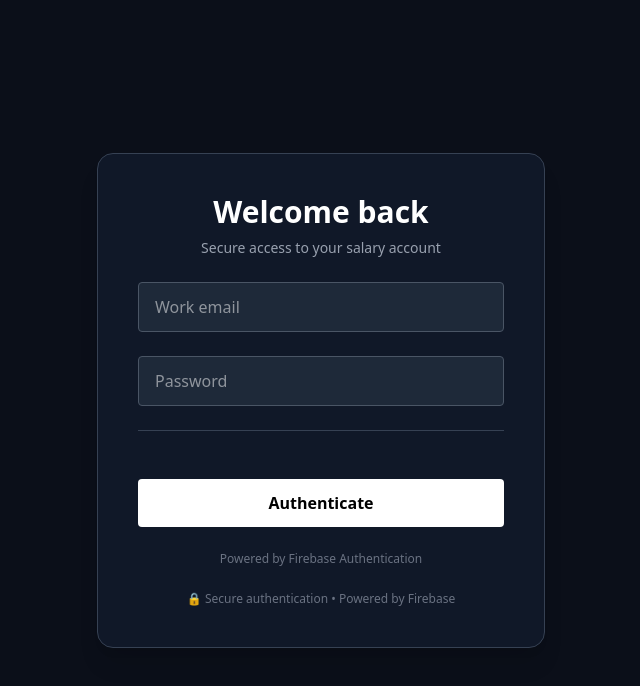
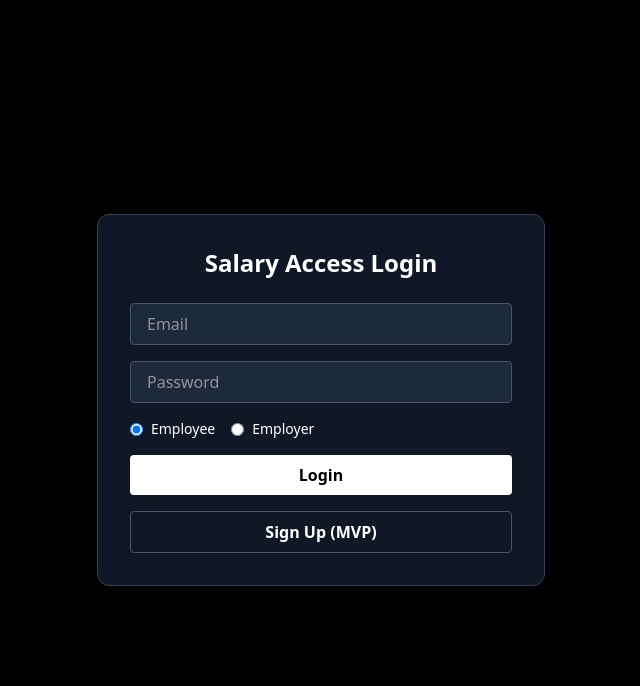
Before and after one commit to Coderrr-beep/Salary-access-MVP, a Next.js app: page /login in a window 1280 px wide. Shown: the top 686 px of the page, without its empty margins (319-959 px from the left). Built offline with nearby package versions, Linux system fonts and the light colour scheme.

Commit message:
Refactor login page to include user role handling

```diff
--- a/app/login/page.js
+++ b/app/login/page.js
@@ -1,58 +1,106 @@
 "use client";
 
 import { useState } from "react";
+import { useRouter } from "next/navigation";
 import { auth, db } from "@/lib/firebase";
-import { signInWithEmailAndPassword } from "firebase/auth";
-import { doc, getDoc } from "firebase/firestore";
+import {
+  signInWithEmailAndPassword,
+  createUserWithEmailAndPassword,
+} from "firebase/auth";
+import { doc, getDoc, setDoc } from "firebase/firestore";
 
 export default function LoginPage() {
+  const router = useRouter();
+
   const [email, setEmail] = useState("");
   const [password, setPassword] = useState("");
+  const [role, setRole] = useState("employee"); // default
+  const [loading, setLoading] = useState(false);
   const [error, setError] = useState("");
-  const [loading, setLoading] = useState(false);
-  const [userRole, setUserRole] = useState(null);
+
+  /* ---------------- LOGIN ---------------- */
 
   const handleLogin = async () => {
     setError("");
     setLoading(true);
 
     try {
-      const cred = await signInWithEmailAndPassword(auth, email, password);
+      const res = await signInWithEmailAndPassword(auth, email, password);
+      const uid = res.user.uid;
 
-      const uid = cred.user.uid;
-
-      // 🔐 Fetch role from Firestore
       const userRef = doc(db, "users", uid);
       const snap = await getDoc(userRef);
 
       if (!snap.exists()) {
-        throw new Error("User role not found");
+        setError("User profile not found. Please sign up.");
+        setLoading(false);
+        return;
       }
 
-      setUserRole(snap.data().role); // "employee" | "employer"
+      const userData = snap.data();
+
+      if (userData.role === "employee") {
+        router.push("/employee");
+      } else if (userData.role === "employer") {
+        router.push("/employer");
+      } else {
+        setError("Invalid role assigned.");
+      }
     } catch (err) {
-      setError("Invalid credentials or role not assigned");
+      setError(err.message);
+    } finally {
+      setLoading(false);
     }
-
-    setLoading(false);
   };
 
+  /* ---------------- SIGNUP (MVP) ---------------- */
+
+  const handleSignup = async () => {
+    setError("");
+    setLoading(true);
+
+    try {
+      const res = await createUserWithEmailAndPassword(auth, email, password);
+      const uid = res.user.uid;
+
+      // Create user profile in Firestore
+      await setDoc(doc(db, "users", uid), {
+        email,
+        role, // employee or employer
+        employerName: role === "employee" ? "Kanper Startup" : null,
+        employerId: role === "employee" ? "kanper" : null,
+        monthlySalary: role === "employee" ? 30000 : null,
+        daysWorked: 0,
+        documentVerified: role === "employee" ? false : true,
+        createdAt: new Date(),
+      });
+
+      if (role === "employee") {
+        router.push("/onboarding");
+      } else {
+        router.push("/employer");
+      }
+    } catch (err) {
+      setError(err.message);
+    } finally {
+      setLoading(false);
+    }
+  };
+
+  /* ---------------- UI ---------------- */
+
   return (
-    <main className="min-h-screen bg-background flex items-center justify-center text-white">
-      <div className="w-full max-w-md bg-gray-900 border border-gray-700 rounded-2xl p-10 space-y-6 shadow-xl">
-        <div className="text-center space-y-2">
-          <h1 className="text-3xl font-bold">Welcome back</h1>
-          <p className="text-gray-400 text-sm">
-            Secure access to your salary account
-          </p>
-        </div>
+    <div className="min-h-screen bg-black text-white flex items-center justify-center">
+      <div className="bg-gray-900 border border-gray-700 rounded-xl p-8 w-full max-w-md">
+        <h1 className="text-2xl font-bold mb-6 text-center">
+          Salary Access Login
+        </h1>
 
-        {!userRole && (
-          <>
+        <div className="space-y-4">
           <input
             type="email"
-              placeholder="Work email"
-              className="w-full bg-gray-800 border border-gray-600 px-4 py-3 rounded focus:outline-none focus:border-white"
+            placeholder="Email"
+            className="w-full px-4 py-2 bg-gray-800 border border-gray-600 rounded"
             value={email}
             onChange={(e) => setEmail(e.target.value)}
           />
@@ -60,52 +108,53 @@ export default function LoginPage() {
           <input
             type="password"
             placeholder="Password"
-              className="w-full bg-gray-800 border border-gray-600 px-4 py-3 rounded focus:outline-none focus:border-white"
+            className="w-full px-4 py-2 bg-gray-800 border border-gray-600 rounded"
             value={password}
             onChange={(e) => setPassword(e.target.value)}
           />
 
+          {/* Role selector (MVP only) */}
+          <div className="flex gap-4 text-sm">
+            <label className="flex items-center gap-2">
+              <input
+                type="radio"
+                checked={role === "employee"}
+                onChange={() => setRole("employee")}
+              />
+              Employee
+            </label>
+
+            <label className="flex items-center gap-2">
+              <input
+                type="radio"
+                checked={role === "employer"}
+                onChange={() => setRole("employer")}
+              />
+              Employer
+            </label>
+          </div>
+
           {error && (
-              <p className="text-red-400 text-sm text-center">{error}</p>
+            <p className="text-red-400 text-sm">{error}</p>
           )}
-            <div className="border-t border-gray-700 pt-6" />
 
           <button
             onClick={handleLogin}
             disabled={loading}
-              className="w-full bg-white text-black py-3 rounded font-semibold"
+            className="w-full bg-white text-black py-2 rounded font-semibold"
           >
-              {loading ? "Verifying..." : "Authenticate"}
+            {loading ? "Loading..." : "Login"}
           </button>
-          </>
-        )}
 
-        {/* 🔐 ROLE-BASED ACCESS */}
-        {userRole === "employer" && (
-          <a
-            href="/employer/"
-            className="block w-full text-center bg-black border border-gray-600 py-3 rounded font-medium"
+          <button
+            onClick={handleSignup}
+            disabled={loading}
+            className="w-full border border-gray-600 py-2 rounded font-semibold"
           >
-            Go to Employer Dashboard
-          </a>
-        )}
-
-        {userRole === "employee" && (
-          <a
-            href="/employee/"
-            className="block w-full text-center border border-gray-600 py-3 rounded font-medium text-gray-300"
-          >
-            Go to Employee Dashboard
-          </a>
-        )}
-
-        <p className="text-xs text-gray-500 text-center">
-          Powered by Firebase Authentication
-        </p>
-        <p className="text-xs text-gray-500 text-center">
-          🔒 Secure authentication • Powered by Firebase
-        </p>
+            {loading ? "Loading..." : "Sign Up (MVP)"}
+          </button>
         </div>
-    </main>
+      </div>
+    </div>
   );
 }
```
Lines whose indentation alone changed are shown as unchanged.
